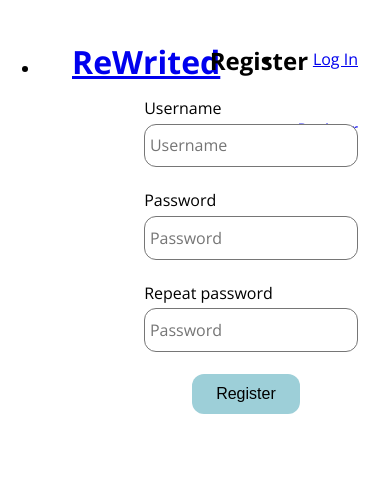
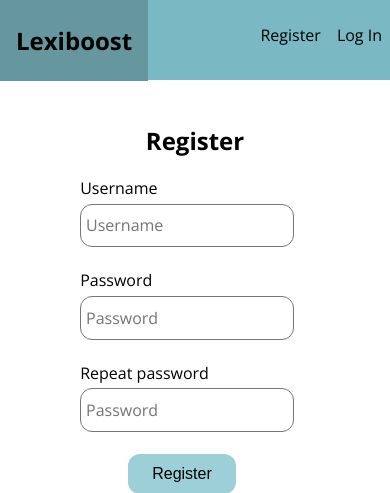
Before and after one commit to AlbaCabal/project-lexiboost, a Flask app: page /register in a window 390 px wide. Shown: the top 493 px of the page. Run offline with Flask 3, Linux system fonts and the light colour scheme.

Commit message:
Modified layout with minor changes

```diff
--- a/static/styles.css
+++ b/static/styles.css
@@ -113,7 +113,6 @@ th {
     background-color: #bababa78;
 }
 
-
 .form_write {
     padding: 0 10rem;
     display: flex;
@@ -123,6 +122,35 @@ textarea {
     border-radius: 1rem;
     resize: none;
     padding: 1rem;
+}
+
+@media only screen and (max-width: 768px) {
+    nav ul {
+    list-style-type: none;
+    margin: 0;
+    background-color: #7ab9c4;
+    height: 5rem;
+    padding: 0rem;
+    }
+    nav ul li a {
+    color: black;
+    text-align: center;
+    text-decoration: none;
+    font-size: 1rem;
+    font-family: Open Sans;
+    }
+    .right {
+    float: right;
+    padding: 1.5rem 0.5rem;
+    }
+    .title {
+    font-size: 1.5rem;
+    font-weight: bold;
+    }
+    .padTitle {
+    float: left;
+    padding: 1.5rem 1rem;
+    }
 }
 
 @media only screen and (min-width: 768px) {
@@ -158,6 +186,7 @@ textarea {
     font-family: Open Sans;
     }
 }
+
 
 
 /* Style the tab */
--- a/templates/layout.html
+++ b/templates/layout.html
@@ -11,14 +11,14 @@
         <link rel="preconnect" href="https://fonts.gstatic.com" crossorigin>
         <link href="https://fonts.googleapis.com/css2?family=Open+Sans:ital,wght@0,300..800;1,300..800&display=swap" rel="stylesheet">
 
-        <title>Rewrited: {% block title %}{% endblock %}</title>
+        <title>Lexiboost: {% block title %}{% endblock %}</title>
     </head>
 
     <body>
         <nav>
             {% if session["user_id"] %}
                 <ul>
-                    <li class="padTitle"><a href="/" class="title">ReWrited</a></li>
+                    <li class="padTitle"><a href="/" class="title">Lexiboost</a></li>
                     <li class="right"><a href="/logout">Log Out</a></li>
                     <li class="right"><a href="/">History</a></li>
                     <li class="right"><a href="/vocabulary">Vocabulary</a></li>
@@ -26,7 +26,7 @@
                 </ul>
             {% else %}
             <ul>
-                <li class="padTitle"><a href="/" class="title">ReWrited</a></li>
+                <li class="padTitle"><a href="/" class="title">Lexiboost</a></li>
                 <li class="right"><a href="/login">Log In</a></li>
                 <li class="right"><a href="/register">Register</a></li>
             </ul>
```
Also changed, not shown: functions.py (deleted), notes.txt (deleted), 2 other files.
